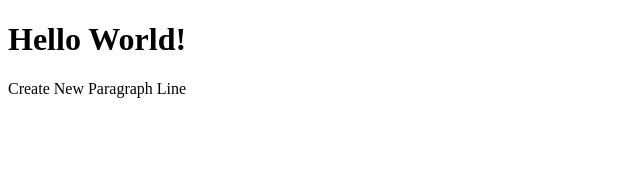
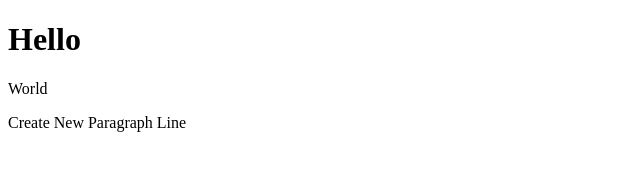
Before and after one commit to FatanTest/demo-repo, a plain HTML site: page index.html in a window 1280 px wide. Shown: the whole page, without its empty margins (0-640 px from the left). Drawn offline with Linux system fonts and the light colour scheme.

Commit message:
Modified index.html

```diff
--- a/index.html
+++ b/index.html
@@ -7,7 +7,8 @@
 	</head>
 	<body>
 		<div>
-			<h1>Hello World!</h1>
+			<h1>Hello</h1>
+			<p>World</p>
 			<p>Create New Paragraph Line</p>
 		</div>
 	</body>
```
